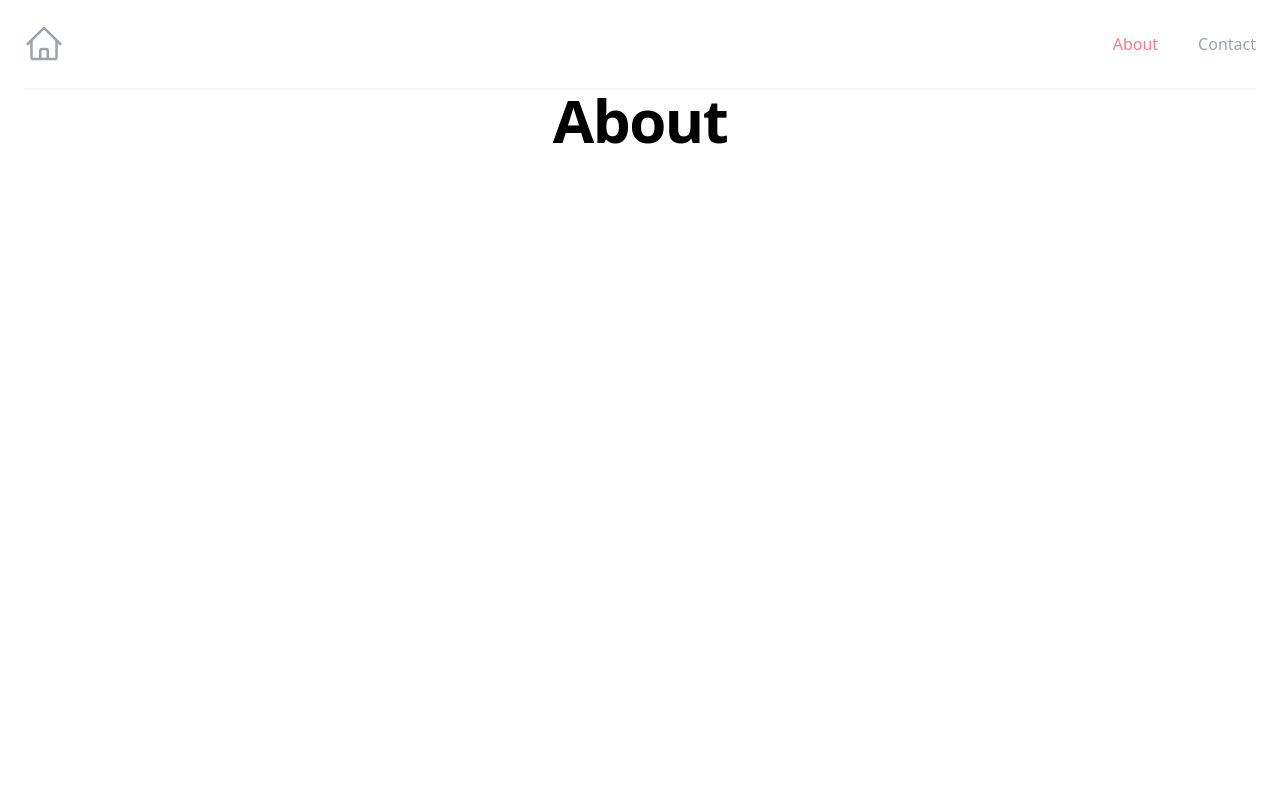
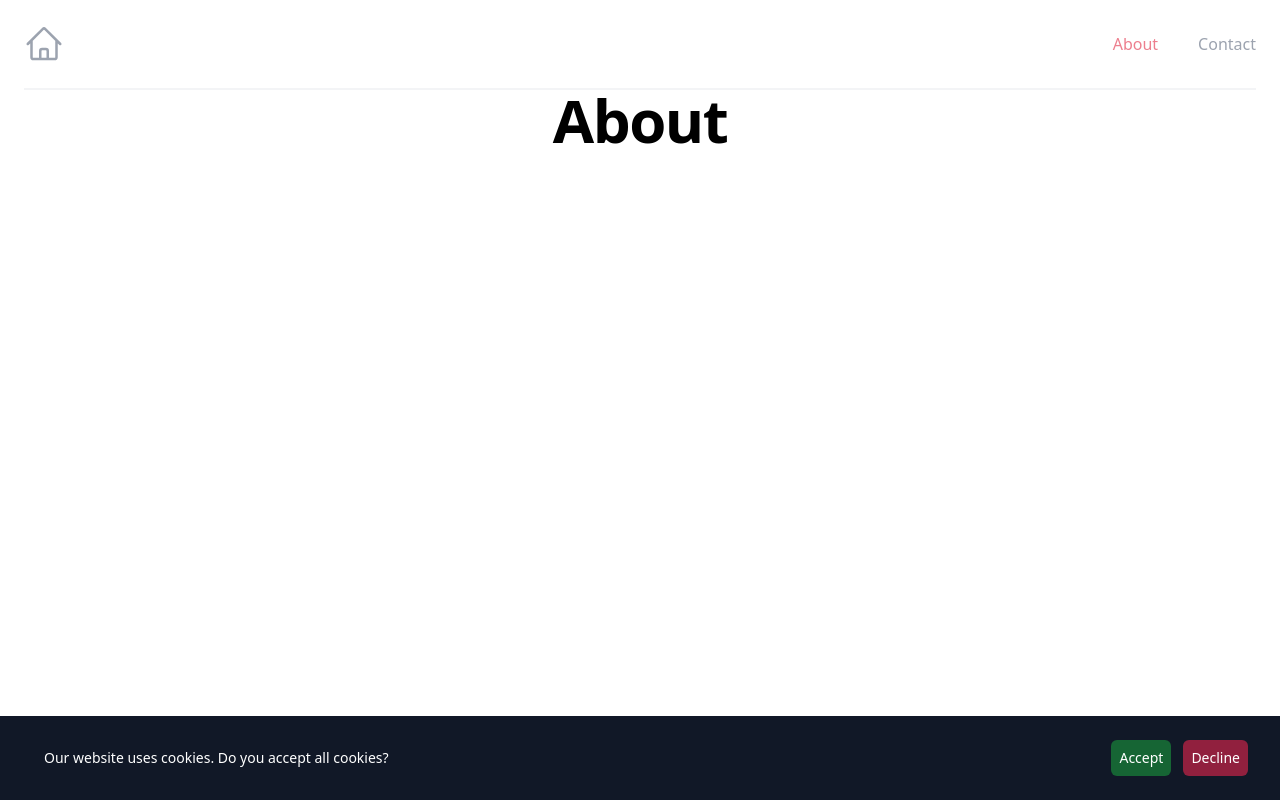
Before and after one commit to deployn/nextjs-boilerplate-with-wordpress, a Next.js app: page /about in a window 1280 px wide. Built offline with nearby package versions, Linux system fonts and the light colour scheme.

Commit message:
feat(Layout.tsx): add cookiebanner to layout

```diff
--- a/src/components/Layout.tsx
+++ b/src/components/Layout.tsx
@@ -1,5 +1,7 @@
 import Header from '@/components/Header';
 import Meta from '@/components/Meta';
+
+import CookieBanner from './CookieBanner';
 
 type LayoutProps = {
   title?: string;
@@ -21,6 +23,7 @@ const Layout = ({ children, ...props }: LayoutProps) => {
       <Meta {...props} />
       <Header />
       <main>{children}</main>
+      <CookieBanner />
     </>
   );
 };
```
